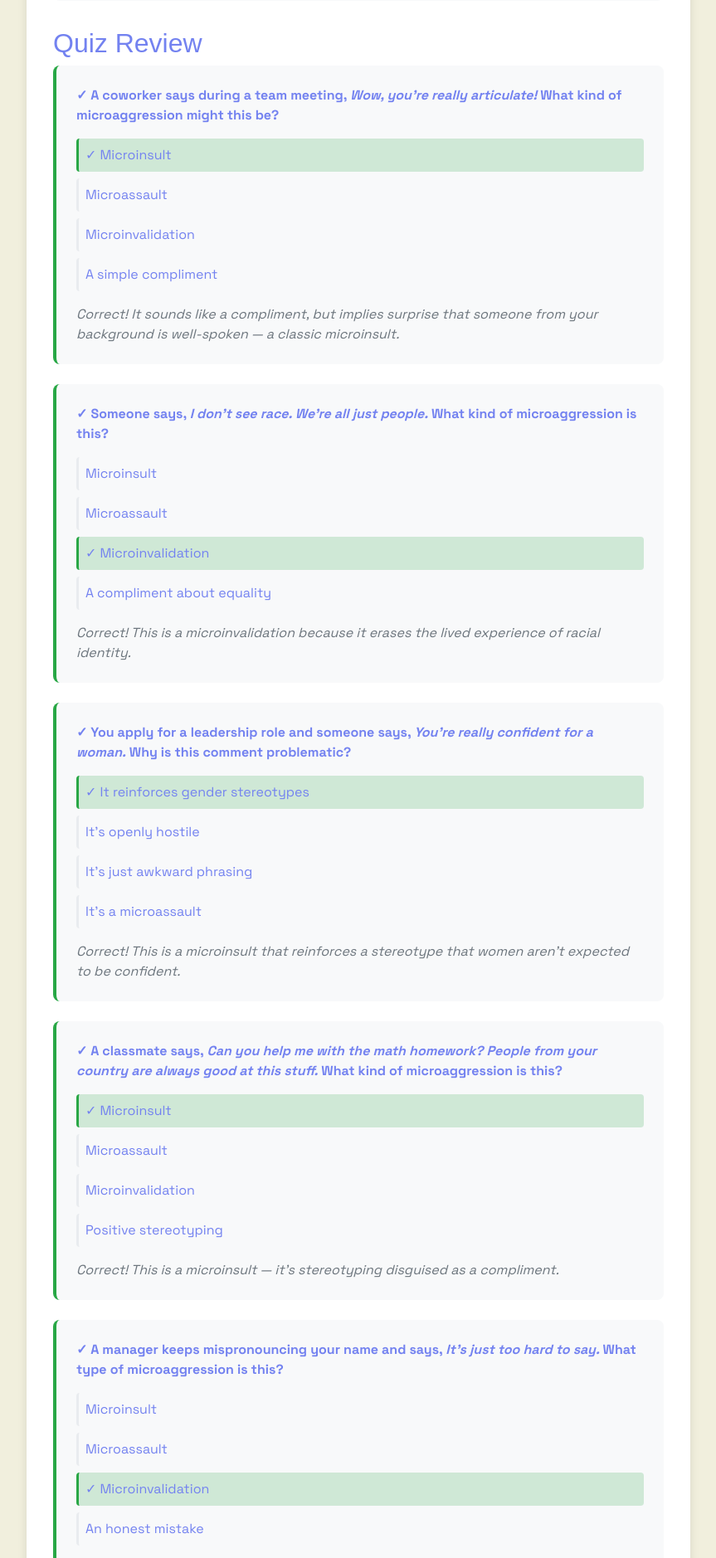
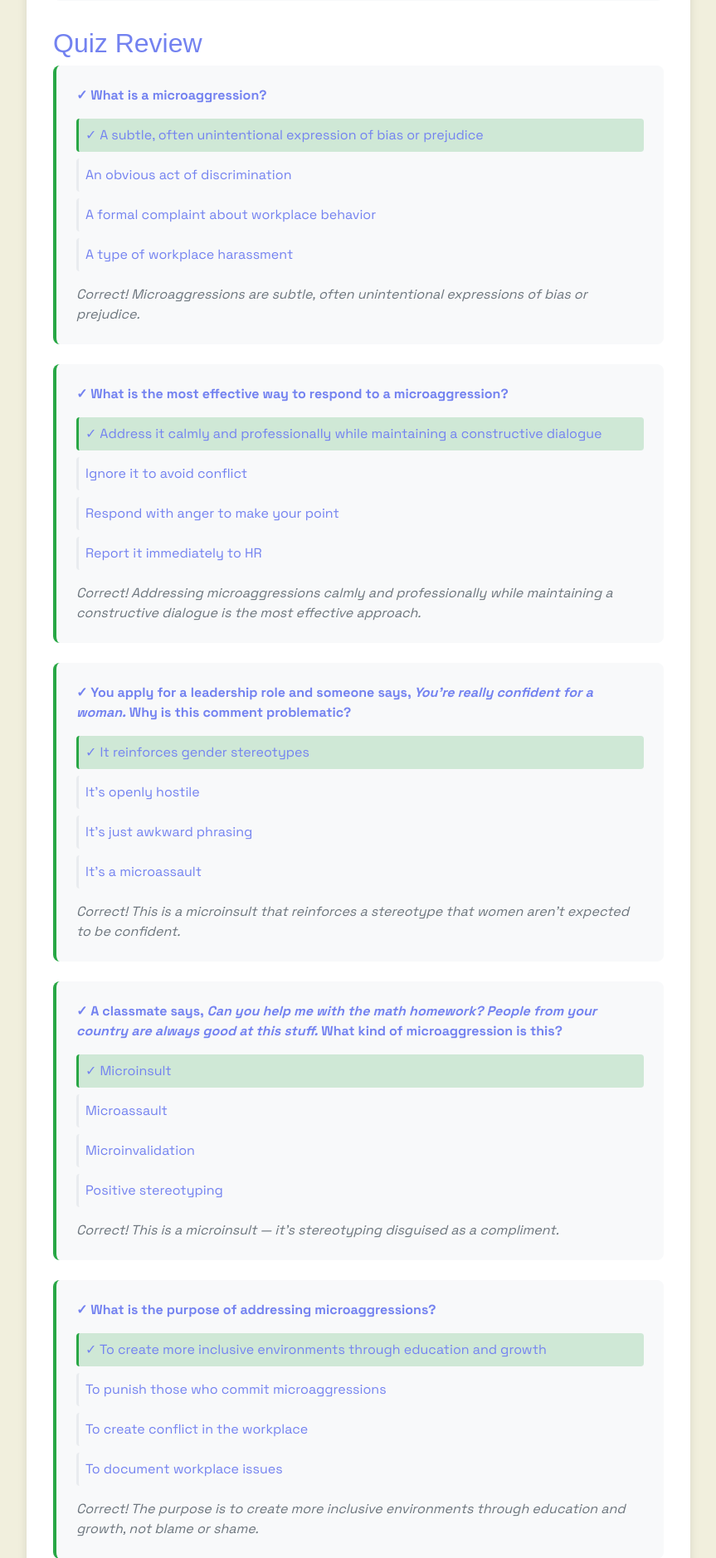
Before and after one commit to WilliamKimNYC/Feel-ter, a Flask app: template templates/quiz_results.html in a window 1280 px wide. Shown: the part 631-2509 px from the top of the page at 83% size, without its empty margins (208-1071 px from the left). Run offline with Flask 3, Linux system fonts and the light colour scheme; the template is opened without the code that fills it, so the values that code supplies are empty; some web fonts are replaced.

Commit message:
finalize quiz content

```diff
--- a/templates/quiz_results.html
+++ b/templates/quiz_results.html
@@ -261,54 +261,54 @@
     questions: [
         {
             id: 1,
-          text: "A coworker says during a team meeting, <i>Wow, you're really articulate!</i> What kind of microaggression might this be?",
+            text: "What is a microaggression?",
             options: [
                 {
-              text: "Microinsult",
+                    text: "A subtle, often unintentional expression of bias or prejudice",
                     isCorrect: true
                 },
                 {
-              text: "Microassault",
+                    text: "An obvious act of discrimination",
                     isCorrect: false
                 },
                 {
-              text: "Microinvalidation",
+                    text: "A formal complaint about workplace behavior",
                     isCorrect: false
                 },
                 {
-              text: "A simple compliment",
+                    text: "A type of workplace harassment",
                     isCorrect: false
                 }
             ],
             feedback: {
-            correct: "Correct! It sounds like a compliment, but implies surprise that someone from your background is well-spoken — a classic microinsult.",
-            incorrect: "Not quite. This is a microinsult — it hides a stereotype under the disguise of praise."
+                correct: "Correct! Microaggressions are subtle, often unintentional expressions of bias or prejudice.",
+                incorrect: "Not quite. Microaggressions are subtle, often unintentional expressions of bias or prejudice."
             }
         },
         {
            id: 2,
-          text: "Someone says, <i>I don't see race. We're all just people.</i> What kind of microaggression is this?",
+            text: "What is the most effective way to respond to a microaggression?",
             options: [
                 {
-              text: "Microinsult",
+                    text: "Address it calmly and professionally while maintaining a constructive dialogue",
+                    isCorrect: true
+                },
+                {
+                    text: "Ignore it to avoid conflict",
                     isCorrect: false
                 },
                 {
-              text: "Microassault",
+                    text: "Respond with anger to make your point",
                     isCorrect: false
                 },
                 {
-              text: "Microinvalidation",
-              isCorrect: true
-            },
-            {
-              text: "A compliment about equality",
+                    text: "Report it immediately to HR",
                     isCorrect: false
                 }
             ],
             feedback: {
-            correct: "Correct! This is a microinvalidation because it erases the lived experience of racial identity.",
-            incorrect: "Not quite. It's a microinvalidation — ignoring race can dismiss someone's identity and challenges."
+                correct: "Correct! Addressing microaggressions calmly and professionally while maintaining a constructive dialogue is the most effective approach.",
+                incorrect: "Not quite. The most effective approach is to address it calmly and professionally while maintaining a constructive dialogue."
             }
         },
         {
@@ -365,32 +365,34 @@
         },
         {
             id: 5,
-          text: "A manager keeps mispronouncing your name and says, <i>It's just too hard to say.</i> What type of microaggression is this?",
+            text: "What is the purpose of addressing microaggressions?",
             options: [
                 {
-              text: "Microinsult",
+                    text: "To create more inclusive environments through education and growth",
+                    isCorrect: true
+                },
+                {
+                    text: "To punish those who commit microaggressions",
                     isCorrect: false
                 },
                 {
-              text: "Microassault",
+                    text: "To create conflict in the workplace",
                     isCorrect: false
                 },
                 {
-              text: "Microinvalidation",
-              isCorrect: true
-            },
-            {
-              text: "An honest mistake",
+                    text: "To document workplace issues",
                     isCorrect: false
                 }
             ],
             feedback: {
-            correct: "Correct! This is a microinvalidation because it dismisses your identity by refusing to respect your name.",
-            incorrect: "Not quite. This is a microinvalidation — ignoring someone's name erases part of who they are."
+                correct: "Correct! The purpose is to create more inclusive environments through education and growth, not blame or shame.",
+                incorrect: "Not quite. The purpose is to create more inclusive environments through education and growth, not to punish or create conflict."
             }
         }
     ]
 };
+
+
 
     // Display all quiz questions with answers
     const questionsContainer = document.getElementById('quiz-questions-container');
```
Also changed, not shown: js/quiz-data.js (+28 -28 lines). Lines whose indentation alone changed are shown as unchanged.
